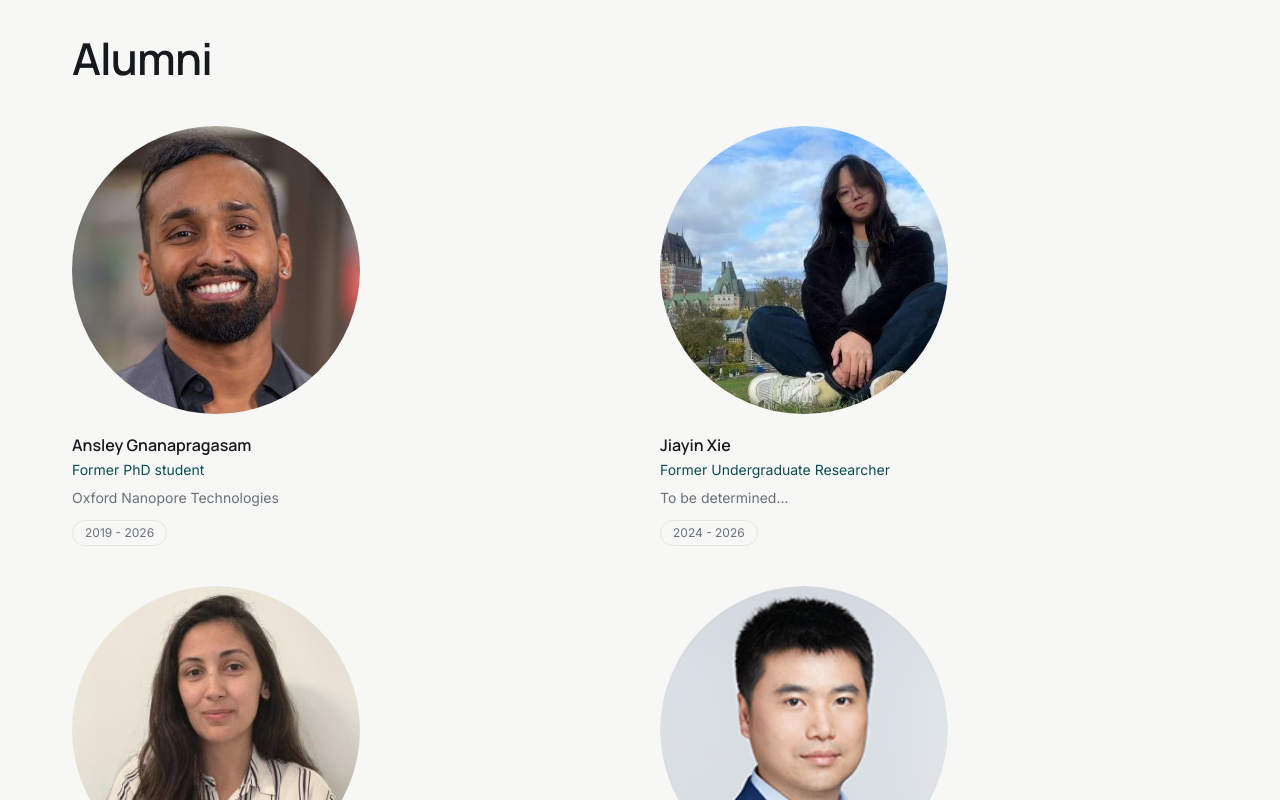
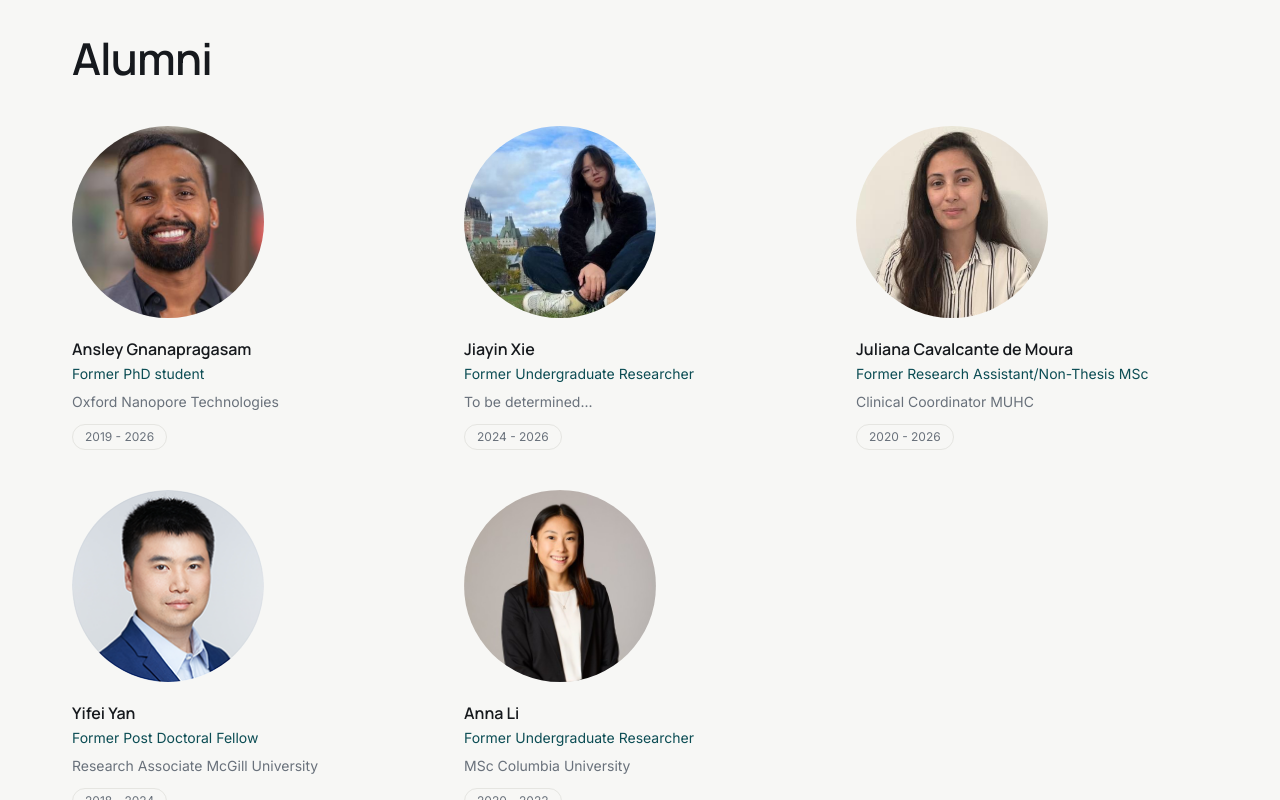
Before and after one commit to Neda-Esfehani/Bailey-Lab, a Next.js app: page /people in a window 1280 px wide. Shown: the part 3980-4780 px from the top of the page. Built offline with nearby package versions, Linux system fonts and the light colour scheme.

Commit message:
Show alumni in three columns

```diff
--- a/app/people/page.tsx
+++ b/app/people/page.tsx
@@ -53,9 +53,13 @@ export default function PeoplePage() {
         description={group.description}
       />
 
-      <div className="mt-12 grid gap-10 sm:grid-cols-2 lg:grid-cols-2">
+      <div className={`mt-12 grid gap-10 sm:grid-cols-2 ${group.id === 'alumni' ? 'lg:grid-cols-3' : 'lg:grid-cols-2'}`}>
         {members.map((person) => (
-          <PersonCard key={person.id} person={person} />
+          <PersonCard
+            key={person.id}
+            person={person}
+            smallPhoto={group.id === 'alumni'}
+          />
         ))}
       </div>
     </Section>
```
